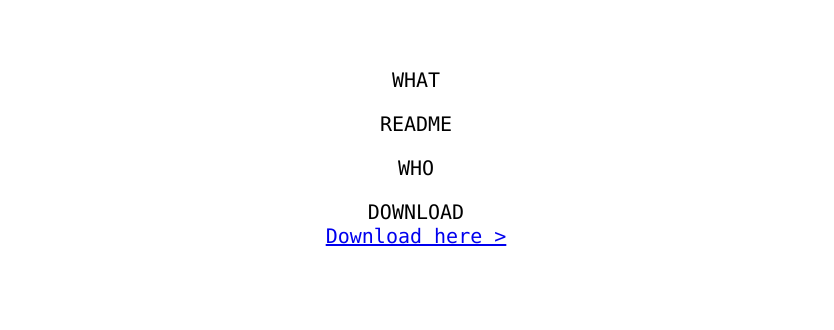
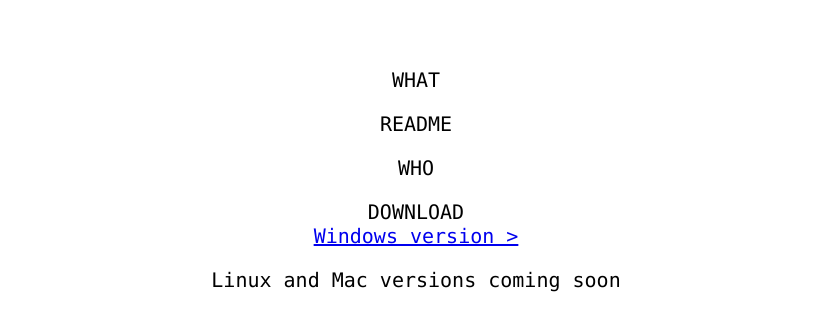
Before and after one commit to vitor-costa/vitor-costa.github.io, a plain HTML site: page index.html in a window 1280 px wide. Both pictures are taken after a click on the element "DOWNLOAD". Shown: the part 134-464 px from the top of the page, without its empty margins (224-1058 px from the left). Drawn offline with nearby package versions, Linux system fonts and the light colour scheme.

Commit message:
Adding real file to download + remove underline from hover

```diff
--- a/download_tmpl.html
+++ b/download_tmpl.html
@@ -1 +1,2 @@
-<a href="files/hello.txt">Download here &#62;</a>
+<a href="files/crypto-steganography.exe">Windows version &#62;</a>
+<p>Linux and Mac versions coming soon</p>
--- a/stylesheet.css
+++ b/stylesheet.css
@@ -11,7 +11,6 @@ body {
 
 .item_info:hover{
 	font-weight: bold;
-	text-decoration: underline;
 }
 .main_wrapper {
 	margin-top: 90px;
```
Also changed, not shown: 1 other file.
